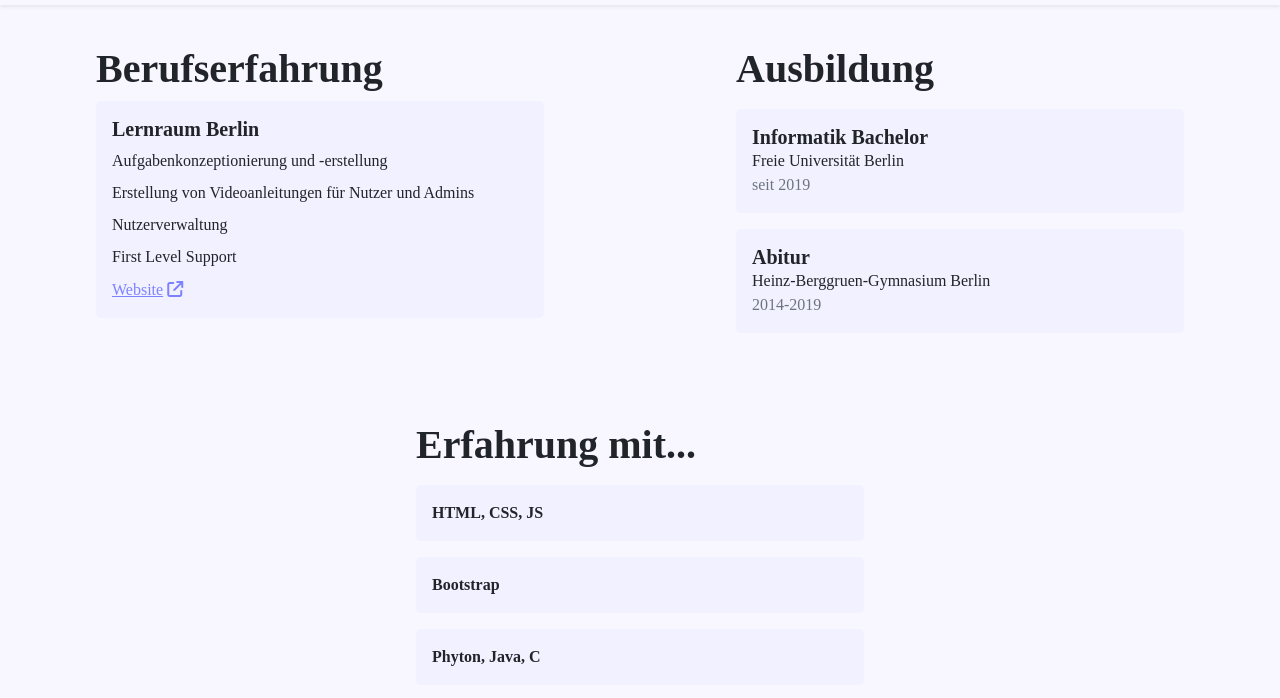
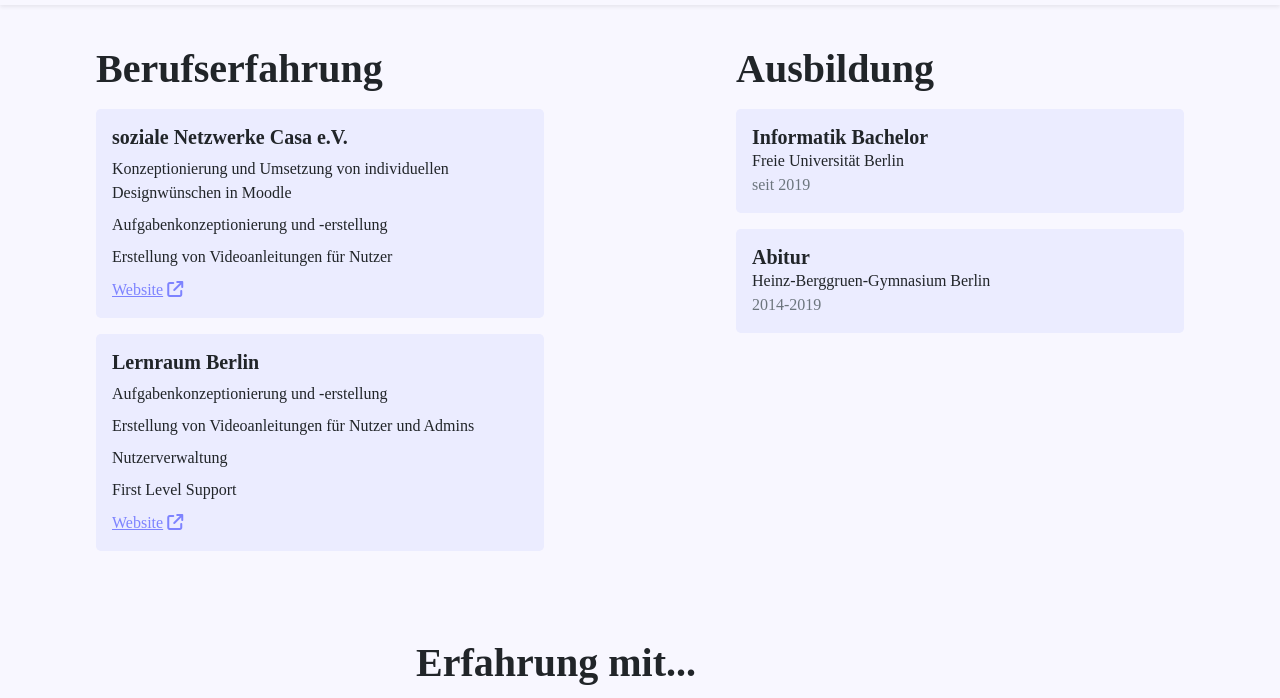
Before and after one commit to brunobeeee/homepage, a website built with Parcel: page src/cv.html in a window 1280 px wide. Shown: the part 49-747 px from the top of the page. Built offline with nearby package versions, Linux system fonts and the light colour scheme.

Commit message:
Update CV & Colors

```diff
--- a/src/assets/scss/abstracts/_variables.scss
+++ b/src/assets/scss/abstracts/_variables.scss
@@ -1,5 +1,5 @@
 $primary: #7D83FF;
 $secondary: #0B2027;
-$info: #F2F1FF;
+$info: #EBECFF;
 $light: #F8F7FF;
 $muted: #74776B;
--- a/src/cv.html
+++ b/src/cv.html
@@ -27,10 +27,26 @@
     <div class="d-flex mt-4 flex-wrap justify-content-around">
 
         <!-- Berufserfahrung - Card -->
-        <div class="card mx-5 mb-5 p-3 bg-light border-0" style="width: 30rem;">
+        <div class="card mx-5 mb-5 p-3 bg-transparent border-0" style="width: 30rem;">
             <h1 class="fw-bold">Berufserfahrung</h1>
 
-            <div class="card bg-info border-0 rounded-3">
+            <div class="card bg-info border-0 rounded-3 my-2">
+                <div class="card-body">
+
+                    <!-- Title -->
+                    <h5 class="card-title fw-bold">soziale Netzwerke Casa e.V.</h5>
+
+                    <!-- Content -->
+                    <p class="mb-2">Konzeptionierung und Umsetzung von individuellen Designwünschen in Moodle</p>
+                    <p class="mb-2">Aufgabenkonzeptionierung und -erstellung</p>
+                    <p class="mb-2">Erstellung von Videoanleitungen für Nutzer</p>
+
+                    <!-- Link -->
+                    <a href="https://casa-ev.de/" target="_blank" class="card-link text-primary">Website<i class="fa-solid fa-arrow-up-right-from-square m-1"></i></a>
+                </div>
+            </div>
+
+            <div class="card bg-info border-0  rounded-3 my-2">
                 <div class="card-body">
 
                     <!-- Title -->
@@ -50,7 +66,7 @@
         </div>
 
         <!-- Ausbildung - Card -->
-        <div class="card mx-5 mb-5 p-3 bg-light border-0" style="width: 30rem;">
+        <div class="card mx-5 mb-5 p-3 bg-transparent border-0" style="width: 30rem;">
             <h1 class="fw-bold">Ausbildung</h1>
 
             <!-- Informatik Studium -->
@@ -84,7 +100,7 @@
         </div>
 
         <!-- Erfahrung mit... - Card -->
-        <div class="card mx-5 mb-5 p-3 bg-light border-0" style="width: 30rem;">
+        <div class="card mx-5 mb-5 p-3 bg-transparent border-0" style="width: 30rem;">
             <h1 class="fw-bold">Erfahrung mit...</h1>
 
             <div class="card my-2 bg-info border-0 rounded-3">
```
Also changed, not shown: README.md.
